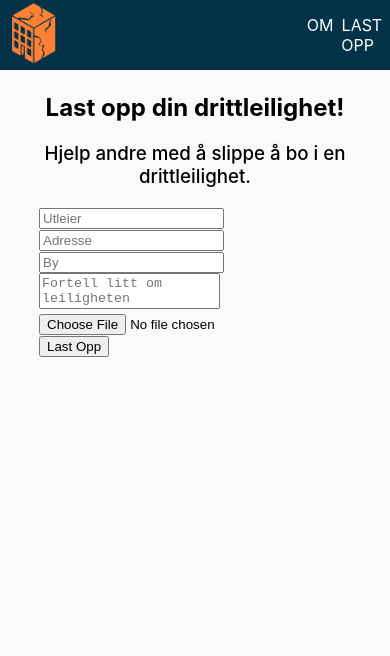
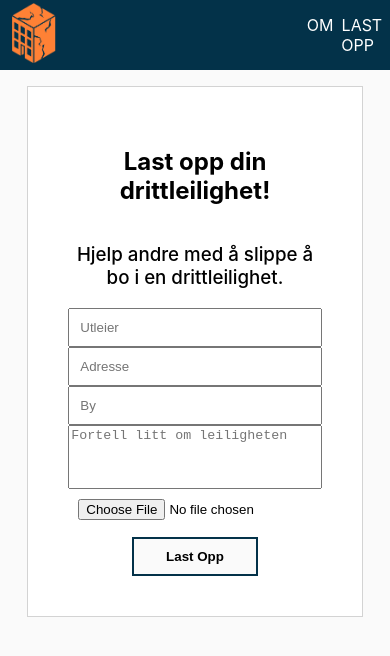
Before and after one commit to maaaaciej/drittleiligheter, a React (Create React App) app: page /upload in a window 390 px wide. Shown: the top 656 px of the page. Built offline with nearby package versions, Linux system fonts and the light colour scheme.

Commit message:
finished styling upload

```diff
--- a/src/pages/feed/feed.component.jsx
+++ b/src/pages/feed/feed.component.jsx
@@ -14,16 +14,18 @@ const Feed = () => {
     });
   }, []);
 
+  console.log(posts);
+
   return (
     <div className="feed">
       {/* <Sorting /> */}
       {posts.length ? (
         posts
-          // .sort((a, b) => {
-          //   const timeA = a.post.posted.seconds;
-          //   const timeB = b.post.posted.seconds;
-          //   return timeA > timeB ? -1 : 1;
-          // })
+          .sort((a, b) => {
+            const timeA = a.post.timestamp.seconds;
+            const timeB = b.post.timestamp.seconds;
+            return timeA > timeB ? -1 : 1;
+          })
           .map(({ post, id }) => (
             <Post
               key={id}
--- a/src/pages/upload/upload.component.jsx
+++ b/src/pages/upload/upload.component.jsx
@@ -1,6 +1,5 @@
 import React, { useState } from "react";
 import { storage, db } from "../../firebase/firebase";
-import { Redirect } from "react-router";
 import { useHistory } from "react-router-dom";
 import firebase from "firebase";
 
@@ -59,11 +58,11 @@ const Upload = () => {
 
   return (
     <div className="upload">
-      <h2 className="upload-title">Last opp din drittleilighet!</h2>
-      <h3 className="upload-caption">
-        Hjelp andre med å slippe å bo i en drittleilighet.
-      </h3>
       <form className="upload-form">
+        <h2 className="upload-title">Last opp din drittleilighet!</h2>
+        <h3 className="upload-caption">
+          Hjelp andre med å slippe å bo i en drittleilighet.
+        </h3>
         <input
           type="text"
           placeholder="Utleier"
@@ -92,10 +91,8 @@ const Upload = () => {
           onChange={(e) => setCaption(e.target.value)}
         />
         <input type="file" onChange={handleImageChange} />
-        <button className="upload-form-button" onClick={handleUpload}>
-          Last Opp
-        </button>
-        <img src={image} alt="" />
+
+        <button onClick={handleUpload}>Last Opp</button>
       </form>
     </div>
   );
--- a/src/pages/upload/upload.styles.scss
+++ b/src/pages/upload/upload.styles.scss
@@ -10,8 +10,43 @@
     font-weight: 500;
   }
   .upload-form {
+    width: 60%;
+    padding: 40px;
+    background-color: white;
+    border: 1px solid lightgray;
+    display: flex;
+    flex-direction: column;
+    margin: auto;
+    input {
+      padding: 10px;
+    }
     textarea {
       resize: none;
+      padding-bottom: 30px;
+    }
+    button {
+      margin-top: 3%;
+      padding: 10px;
+      align-self: center;
+      width: 50%;
+      background-color: #fafafa;
+      border: 2px solid #033249;
+      font-weight: bolder;
+    }
+    button:hover {
+      cursor: pointer;
+      background-color: #ffffff;
+      border: 2px solid #ff8135;
     }
   }
 }
+
+@media only screen and (max-width: 600px) {
+  .upload {
+    margin-top: 4%;
+    width: 100%;
+    .upload-form {
+      width: 65%;
+    }
+  }
+}
```
